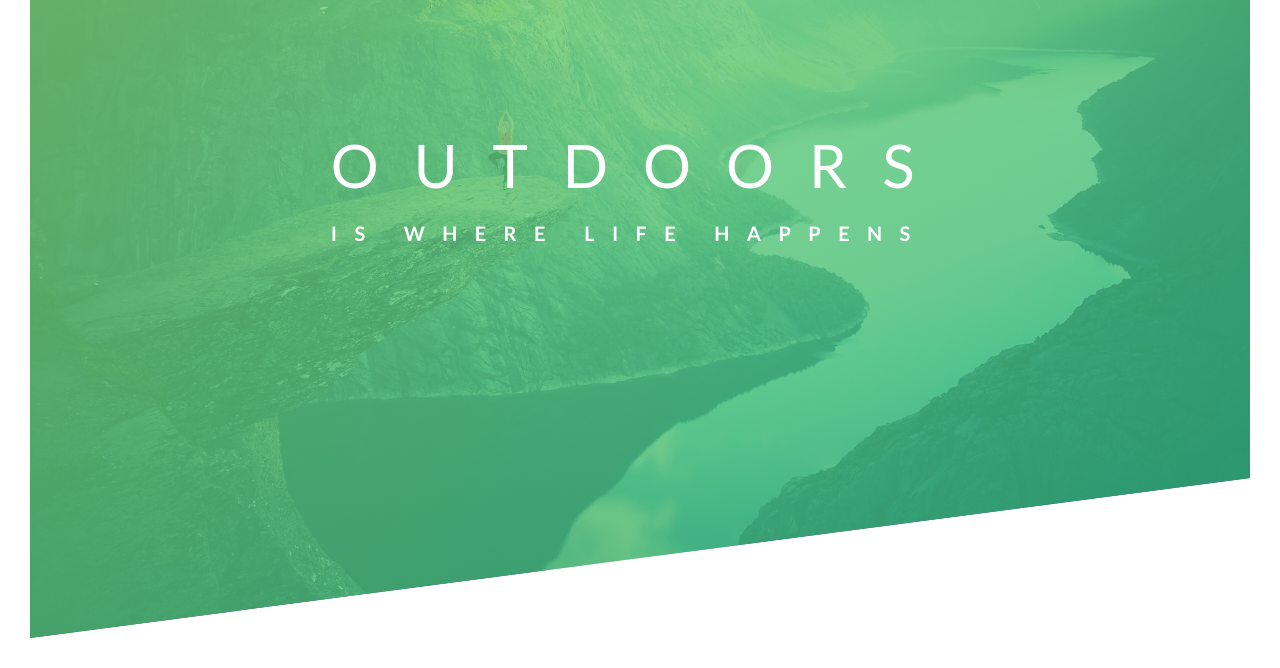
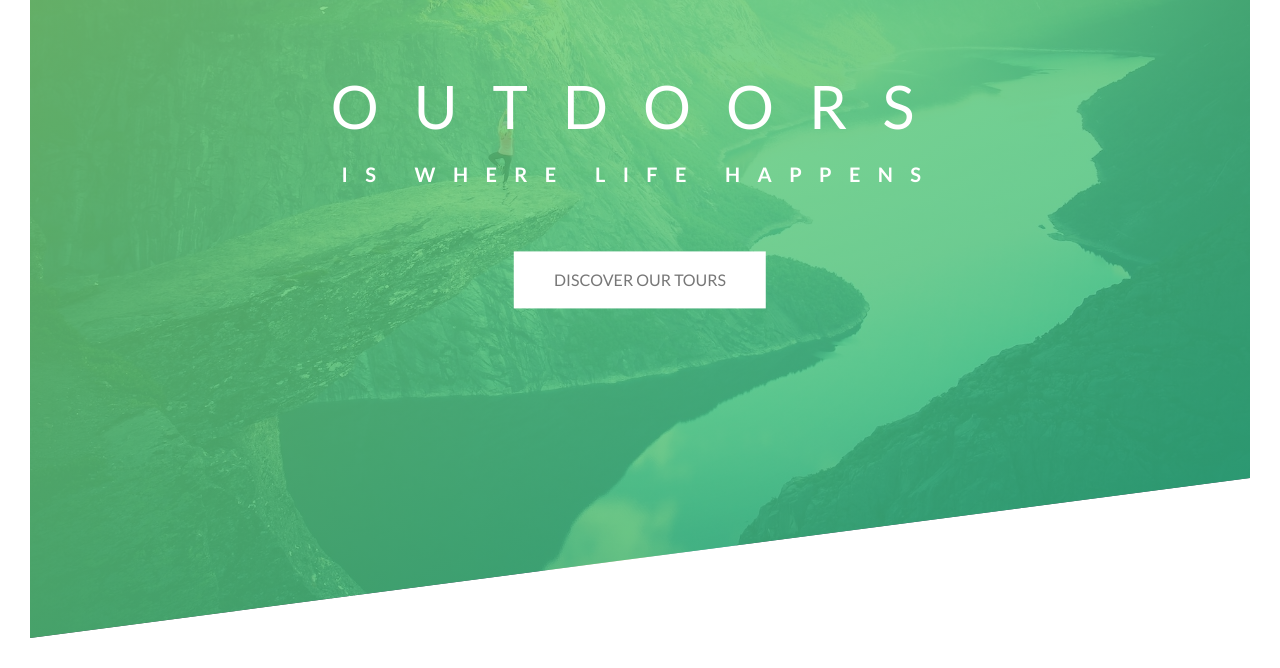
Before and after one commit to bensteven/Natours, a plain HTML site: page index.html in a window 1280 px wide. Shown: the part 152-820 px from the top of the page. Drawn offline with Linux system fonts and the light colour scheme.

Commit message:
added the header button link and animation styling

```diff
--- a/css/style.css
+++ b/css/style.css
@@ -48,13 +48,15 @@ body{
  	position: absolute;
  	top: 40%;
  	left:  50%;
- 	transform: translate(-50%, -50%)
+ 	transform: translate(-50%, -50%);
+ 	text-align: center;
  }
 .heading-primary{
 	color: #fff;
 	text-transform: uppercase;
 	/* Prevent shaky animation of children elements */
 	backface-visibility: hidden;
+	margin-bottom: 60px;
 
 }
 
@@ -122,3 +124,23 @@ body{
 	}
 
 }
+
+.btn:link,
+.btn:visited{
+	text-transform: uppercase;
+	text-decoration: none;
+	padding: 15px 40px;
+	display: inline-block;
+}
+.btn:hover{
+	/* button behaviour on hover */
+	transform: translateY(-3px);
+}
+.btn:active{
+	/* button behaviour on clicking it */
+	transform: translateY(-1px);
+}
+.btn-white{
+	background-color: #fff;
+	color: #777;
+}
--- a/index.html
+++ b/index.html
@@ -23,6 +23,8 @@
                     <span class="heading-primary-main">Outdoors</span>
                     <span class="heading-primary-sub">is where life happens</span>
                 </h1>
+
+                <a href="" title="" class="btn btn-white">Discover our tours</a>
             </div>
 
 
```
